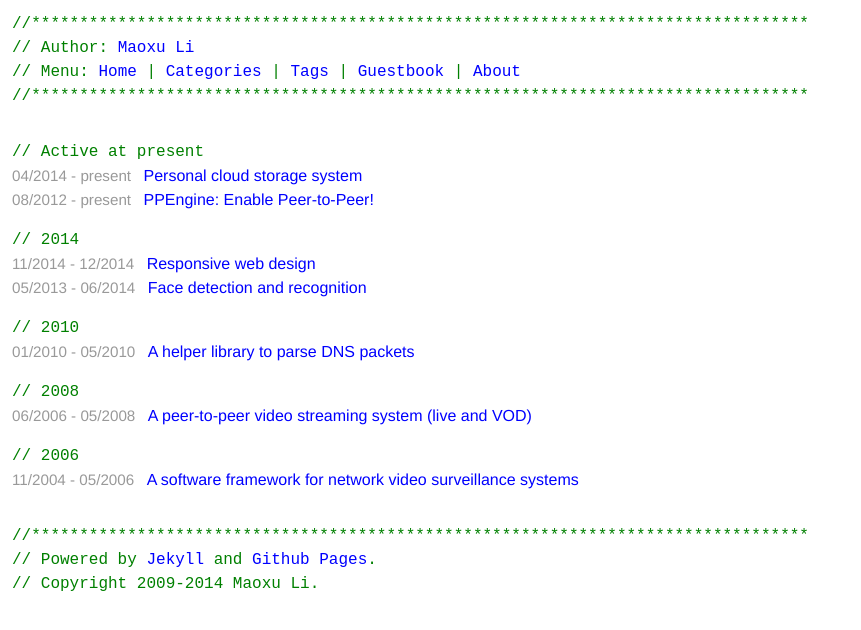
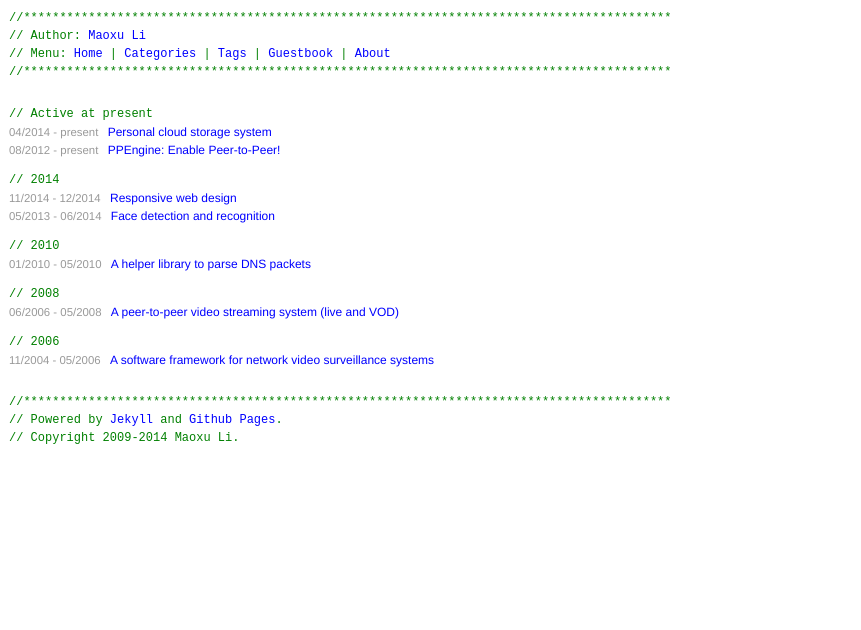
Before and after one commit to maoxuli/portfolio.maoxuli.com, a Jekyll site: the page built from index.html, in a window 1280 px wide. Shown: the top 630 px of the page, without its empty margins (0-861 px from the left). Built offline with Jekyll 4.4.1, drawn with Linux system fonts in a browser that asks for light colours; Markdown is read by kramdown in place of the engine named in the settings.

Commit message:
font size testing

```diff
--- a/css/main.css
+++ b/css/main.css
@@ -57,7 +57,7 @@ body {
   padding:0.75em;
   margin-right:auto;
   line-height:150%;
-  font-size:100%;
+  font-size:12px;
 }
 
 /* for 800px or less */
```
